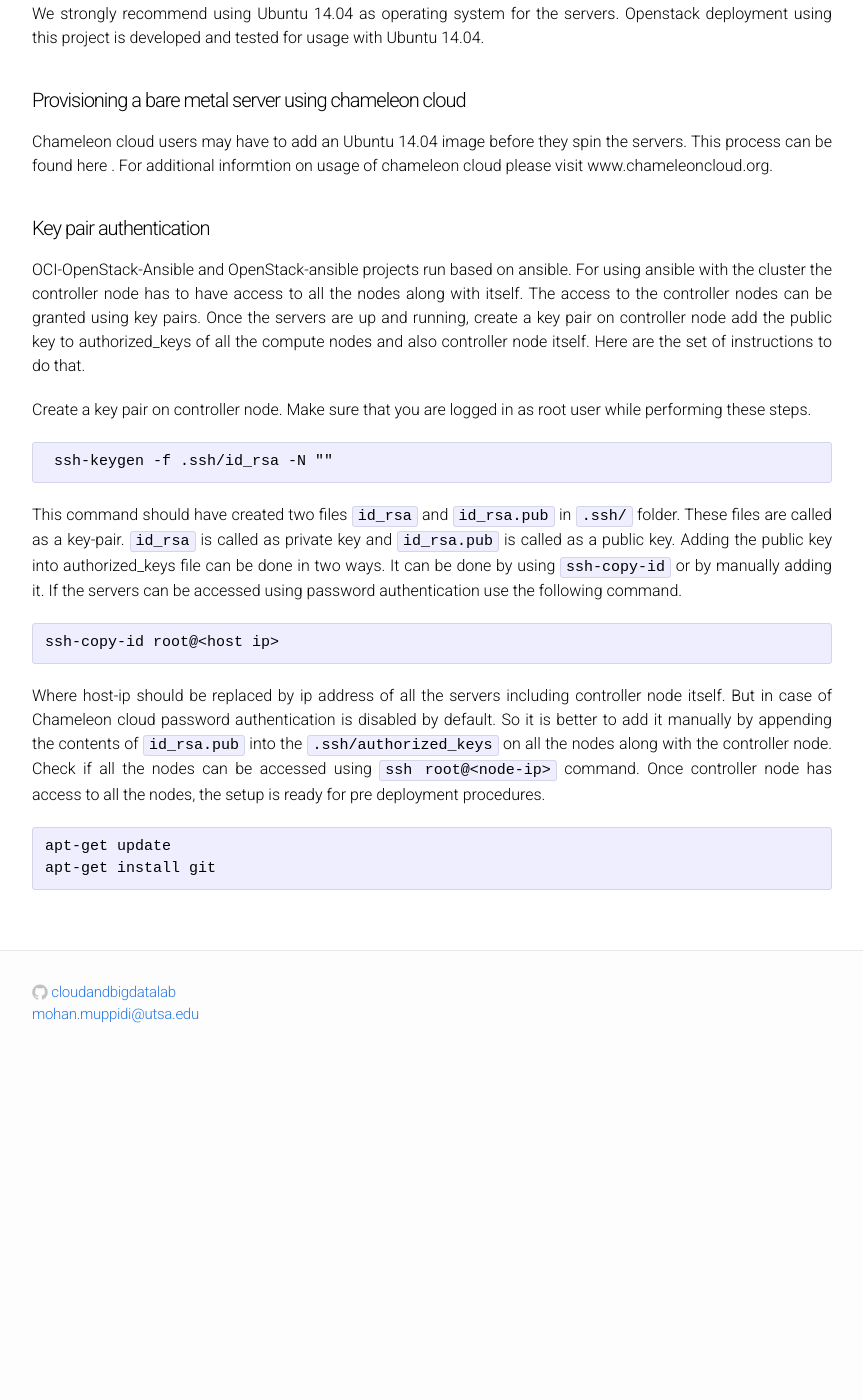
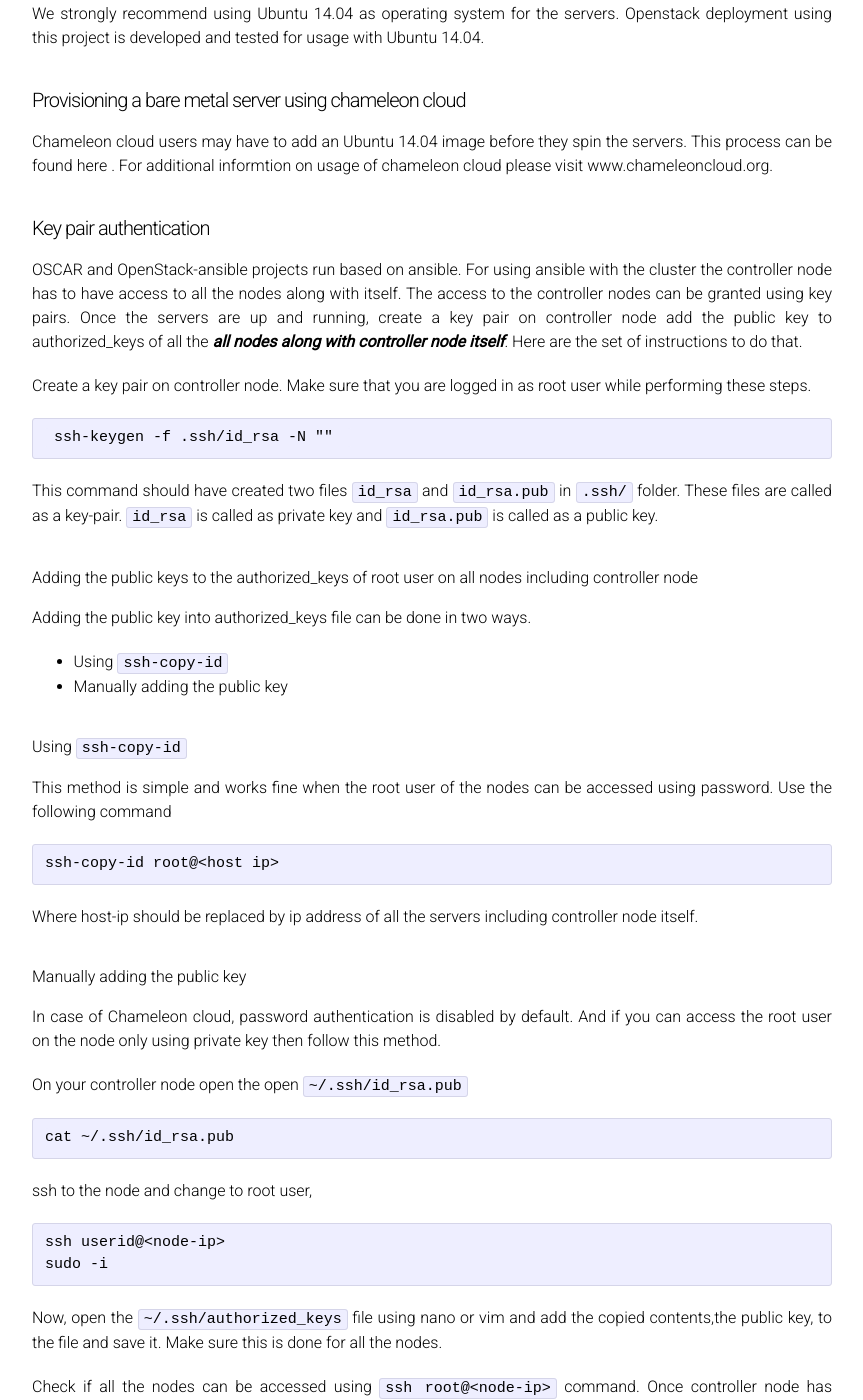
Before and after one commit to cloudandbigdatalab/OSCAR, a Jekyll site: the page built from initial-setup.md, in a window 1280 px wide and 1400 px high, scrolled down 205 px. Shown: the whole window, without its empty margins (208-1071 px from the left). Built offline with Jekyll 4.4.1, drawn with Linux system fonts in a browser that asks for light colours; Markdown is read by kramdown in place of the engine named in the settings; before the commit the page ends 1276 px from its top, so only the background shows below that; some of the changed text lies outside the part shown.

Commit message:
Added detailed steps for adding the public key to all nodes

````diff
--- a/initial-setup.md
+++ b/initial-setup.md
@@ -14,7 +14,7 @@
 
 #### Key pair authentication
 
-OCI-OpenStack-Ansible and OpenStack-ansible projects run based on ansible. For using ansible with the cluster the controller node has to have access to all the nodes along with itself. The access to the controller nodes can be granted using key pairs. Once the servers are up and running, create a key pair on controller node add the public key to authorized_keys of all the compute nodes and also controller node itself. Here are the set of instructions to do that.
+OSCAR and OpenStack-ansible projects run based on ansible. For using ansible with the cluster the controller node has to have access to all the nodes along with itself. The access to the controller nodes can be granted using key pairs. Once the servers are up and running, create a key pair on controller node add the public key to authorized_keys of all the ***all nodes along with controller node itself***. Here are the set of instructions to do that.
 
 Create a key pair on controller node. Make sure that you are logged in as root user while performing these steps.
 
@@ -22,14 +22,47 @@
  ssh-keygen -f .ssh/id_rsa -N ""
 ```
 
-This command should have created two files ``` id_rsa ``` and ``` id_rsa.pub ``` in ``` .ssh/ ``` folder. These files are called as a key-pair. ``` id_rsa ``` is called as private key and ``` id_rsa.pub ``` is called as a public key. Adding the public key into authorized_keys file can be done in two ways. It can be done by using ``` ssh-copy-id ``` or by manually adding it. If the servers can be accessed using password authentication use the following command.
+This command should have created two files ``` id_rsa ``` and ``` id_rsa.pub ``` in ``` .ssh/ ``` folder. These files are called as a key-pair. ``` id_rsa ``` is called as private key and ``` id_rsa.pub ``` is called as a public key.
+
+##### Adding the public keys to the authorized_keys of root user on all nodes including controller node
+
+Adding the public key into authorized_keys file can be done in two ways.
+ - Using ``` ssh-copy-id ```
+ - Manually adding the public key
+
+##### Using ``` ssh-copy-id ```
+This method is simple and works fine when the root user of the nodes can be accessed using password. Use the following command
 
 ```
 ssh-copy-id root@<host ip>
 ```
 
-Where host-ip should be replaced by ip address of all the servers including controller node itself. But in case of Chameleon cloud password authentication is disabled by default. So it is better to add it manually by appending the contents of ``` id_rsa.pub``` into the ``` .ssh/authorized_keys ``` on all the nodes along with the controller node. Check if all the nodes can be accessed using ``` ssh root@<node-ip> ``` command. Once controller node has access to all the nodes, the setup is ready for pre deployment procedures.
+Where host-ip should be replaced by ip address of all the servers including controller node itself.
 
+##### Manually adding the public key
+In case of Chameleon cloud, password authentication is disabled by default. And if you can access the root user on the node only using private key then follow this method.
+
+On your controller node open the open ``` ~/.ssh/id_rsa.pub ```
+
+```
+cat ~/.ssh/id_rsa.pub
+```
+
+ssh to the node and change to root user,
+
+```
+ssh userid@<node-ip>
+sudo -i
+```
+
+Now, open the `~/.ssh/authorized_keys` file using nano or vim and add the copied contents,the public key, to the file and save it. Make sure this is done for all the nodes.
+
+
+
+Check if all the nodes can be accessed using ``` ssh root@<node-ip> ``` command. Once controller node has access to all the nodes, the setup is ready for pre deployment procedures.
+
+#### Update and Install git
+Its time to clone OSCAR repo, lets update the apt-packages lists and install git
 
 ```
 apt-get update
````
